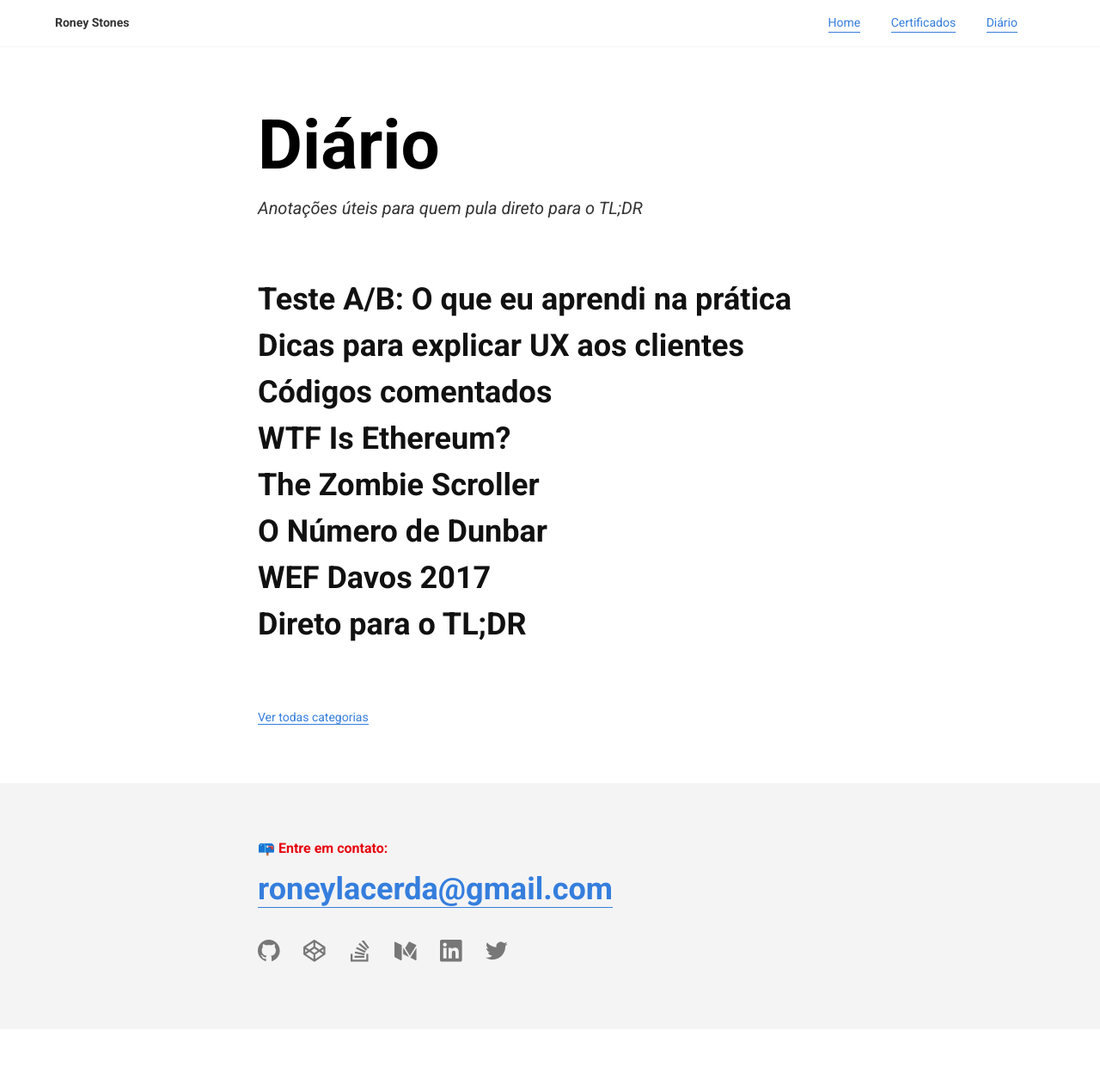
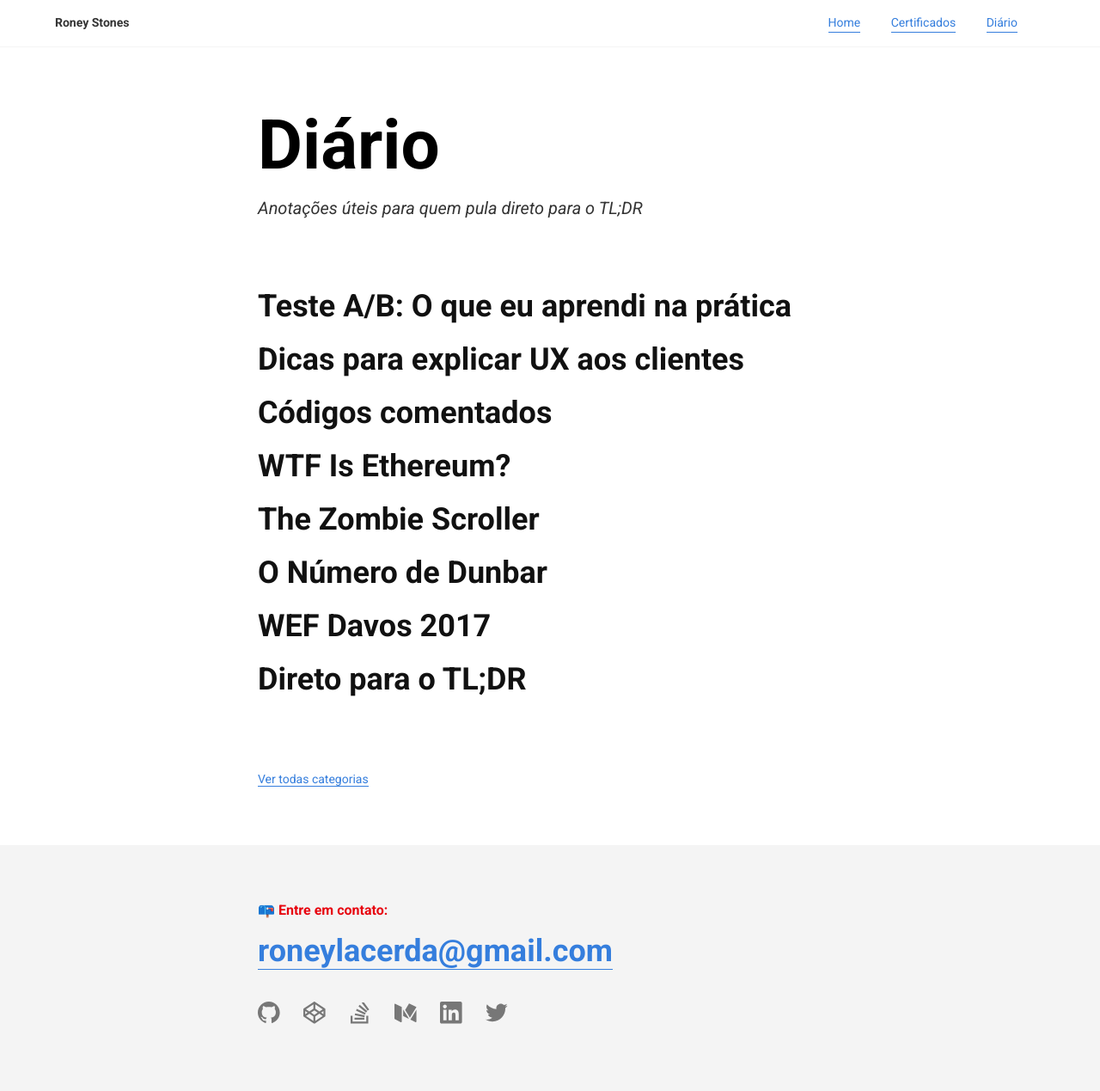
Before and after one commit to roneystones/roneystones, a Jekyll site: the page built from diario.html, in a window 1280 px wide. Shown: the whole page at 86% size. Built offline with Jekyll 4.4.1, drawn with Linux system fonts in a browser that asks for light colours; before the commit the page ends 1197 px from its top, so only the background shows below that.

Commit message:
ajusta texto

```diff
--- a/_includes/head.html
+++ b/_includes/head.html
@@ -20,9 +20,9 @@
   <meta name="viewport" content="width=device-width, initial-scale=1">
 
   <!-- SEO Optimization -->
+  <title>{{ pageTitle | trim }}</title>
   <meta name="description" content="{{ page.excerpt | default: site.description | strip_html | normalize_whitespace | truncate: 160 | escape }}"/>
   <link rel="canonical" href="{{ canonicalUrl | trim }}" />
-  <title>{{ pageTitle | trim }}</title>
 
   <!-- Open Graph -->
   <meta property="og:url" content="{{ canonicalUrl | trim }}" />
--- a/_includes/posts.html
+++ b/_includes/posts.html
@@ -1,6 +1,6 @@
-<ul class="cf list pl0">
+<ul class="cf">
   {% for post in site.posts %}
-  <li class="cf">
+  <li class="mv2">
     <a class="f2 fw7 link near-black hover-blue" href="{{ post.url }}">{{ post.title }}</a>
   </li>
   {% endfor %}
--- a/index.html
+++ b/index.html
@@ -8,7 +8,7 @@ canonical: http://roneystones.github.io/roneystones
 <header class="cf measure-wide center mb5">
   <h1 class="f-subheadline fw7 black lh-title mb4">Designer Digital desde 2002</h1>
 
-  <h2>Bem-vindo(a). Eu me chamo Roney, sou de São Paulo e trabalho com pesquisa (UX), criação (design) e desenvolvimento (front-end). Atualmente <a class="link blue dim bb b--blue" href="/experiencia.html">estou na ActualSales</a>. Confira aqui alguns projetos pessoais e qualquer coisa <a class="link blue dim bb b--blue" href="#">é só me chamar</a> ✉</h2>
+  <h2>Bem-vindo(a). Eu me chamo Roney, sou de São Paulo e trabalho com pesquisa (UX), criação (design) e desenvolvimento (front-end). Atualmente <a class="link blue dim bb b--blue" href="/experiencia.html">estou na ActualSales</a>. Confira abaixo alguns projetos pessoais e qualquer coisa <a class="link blue dim bb b--blue" href="#">é só me chamar</a> ✉</h2>
 </header>
 
 <section class="cf mb5">
```
